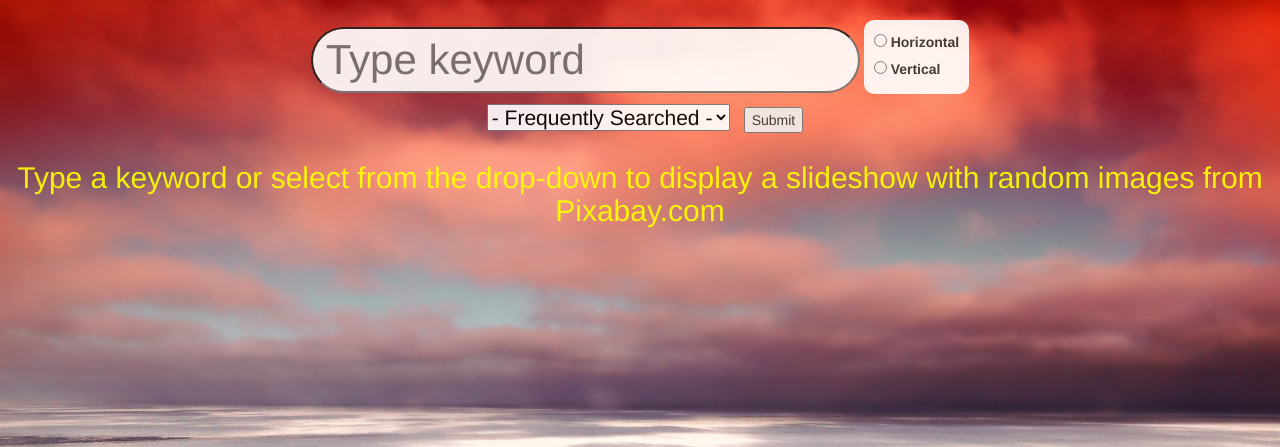
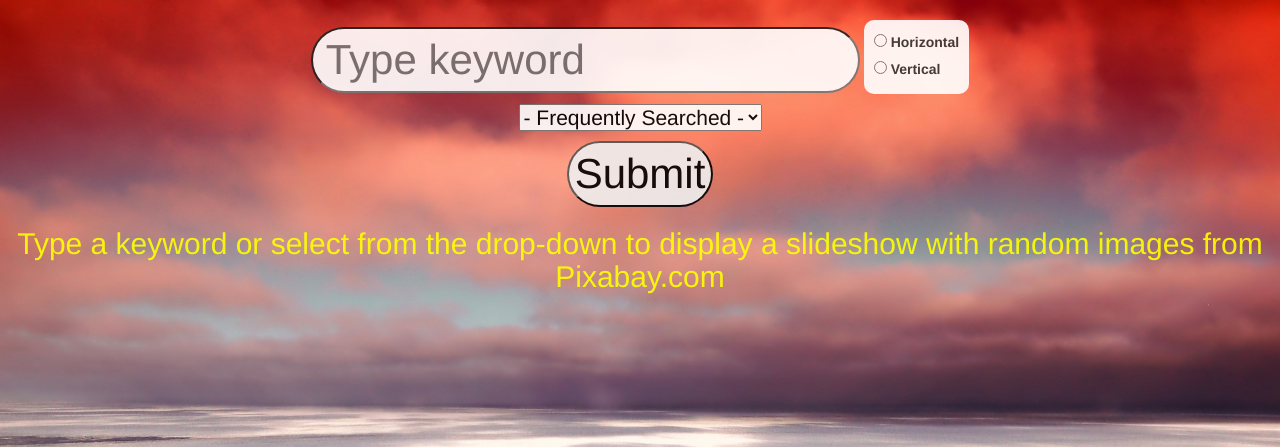
Before and after one commit to hoconnell/hoconnell, a PHP site: page /labs/lab4/index.php in a window 1280 px wide. Shown: the top 447 px of the page. Run offline with PHP 8.4, Linux system fonts and the light colour scheme; some libraries are stand-ins or nearby versions.

Commit message:
fixed lab 4

```diff
--- a/labs/lab4/css/styles.css
+++ b/labs/lab4/css/styles.css
@@ -31,10 +31,11 @@
         border-radius: 10px;
     }
 
-    input[type=submit] {
+    button {
         display:block;
         margin:20px auto;
         font-size:2em;
+        border-radius: 75px;
     }
 
     #carousel-example-generic {
--- a/labs/lab4/index.php
+++ b/labs/lab4/index.php
@@ -38,14 +38,20 @@
                 <option value="sky">Sky</option>
                 <option value="desert">Desert</option>
             </select>
-            <!--<input type="submit" value="Submit"/>-->
-            <button class="submit">Submit</button>
+            <br/>
+            <input type="submit" value="Submit"/>
+            <!--<button class="submit">Submit</button>-->
         </form>
 
         <?php
 
             if(!isset($_GET["keyword"])) { // whether or not parameter "keyword" in url
                 echo "<h2>Type a keyword or select from the drop-down to display a slideshow with random images from Pixabay.com</h2>";
+            } else if($_GET["keyword"] == "" && $_GET["category"] == "") {
+                echo "<h2>You must type a keyword or select from the drop-down.</h2>";
+                include 'api/pixabayAPI.php';
+                $imageURLs = getImageURLs($_GET['keyword'], $_GET["layout"]);
+                $bgImg = $imageURLs[array_rand($imageURLs)];
             } else {
 
                 if($_GET["category"] !== "") {
@@ -127,22 +133,22 @@
         <!-- jQuery first, then Bootstrap because Bootstrap relies on jQuery -->
 
         <script>
-            $('#imgForm button').button().click(function(e) {
-                var keyword = $('#imgForm input[name="keyword"]').val();
-                var category = $('#imgForm select[name="category"]').val();
+            // $('#imgForm button').click(function(e) {
+            //     var keyword = $('#imgForm input[name="keyword"]').val();
+            //     var category = $('#imgForm select[name="category"]').val();
 
-                if(keyword && keyword.length ||
-                    category && category.length ||
-                    keyword && keyword.length && category && category.length) {
+            //     if(keyword && keyword.length ||
+            //         category && category.length ||
+            //         keyword && keyword.length && category && category.length) {
 
-                    $('#imgForm').submit(e);
+            //         $('#imgForm').submit(e);
 
-                } else {
-                    e.preventDefault();
-                    alert("Please type or select keyword.");
-                }
+            //     } else {
+            //         e.preventDefault();
+            //         alert("Please type or select keyword.");
+            //     }
 
-            });
+            // });
         </script>
 
     </body>
```
Also changed, not shown: 1 other file.
